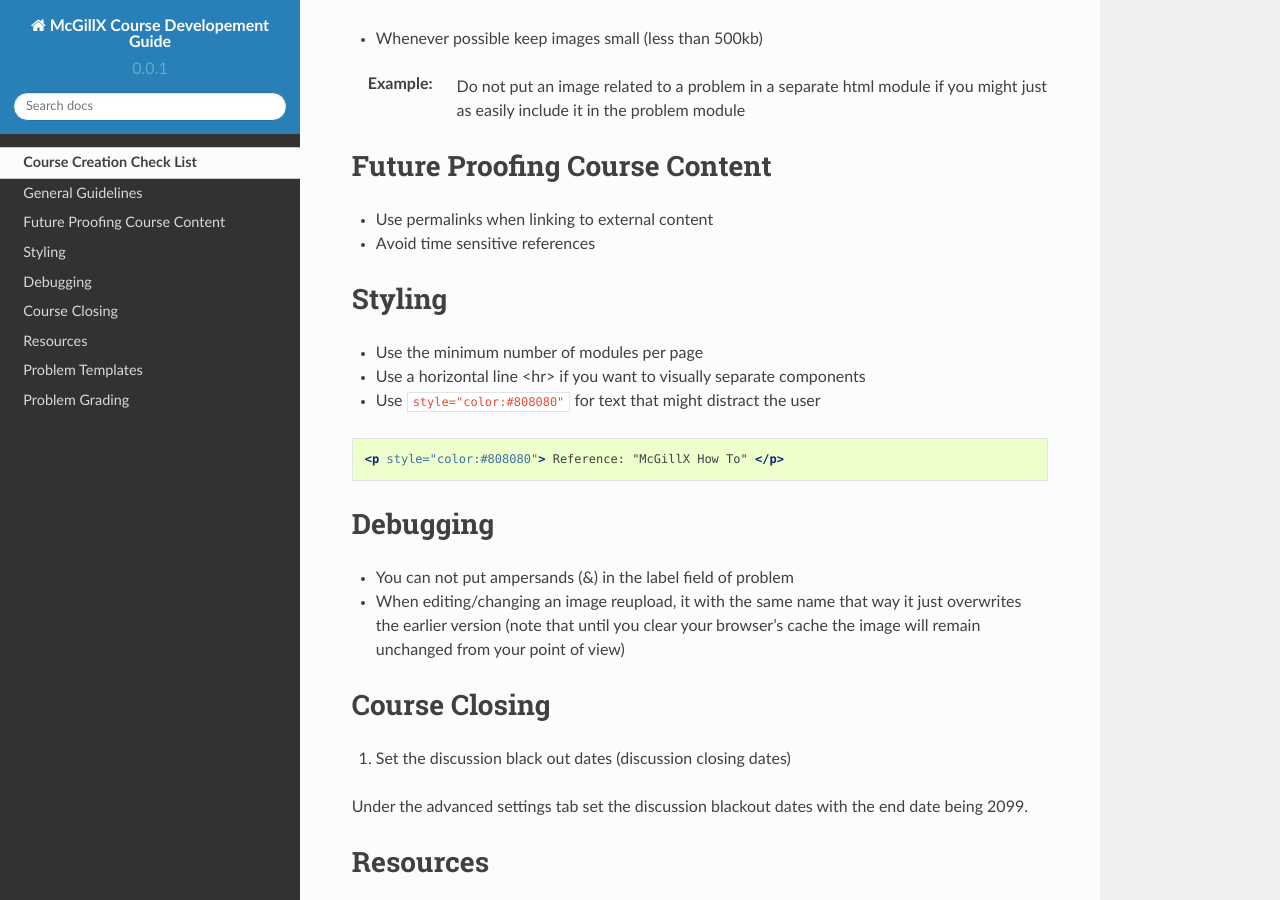
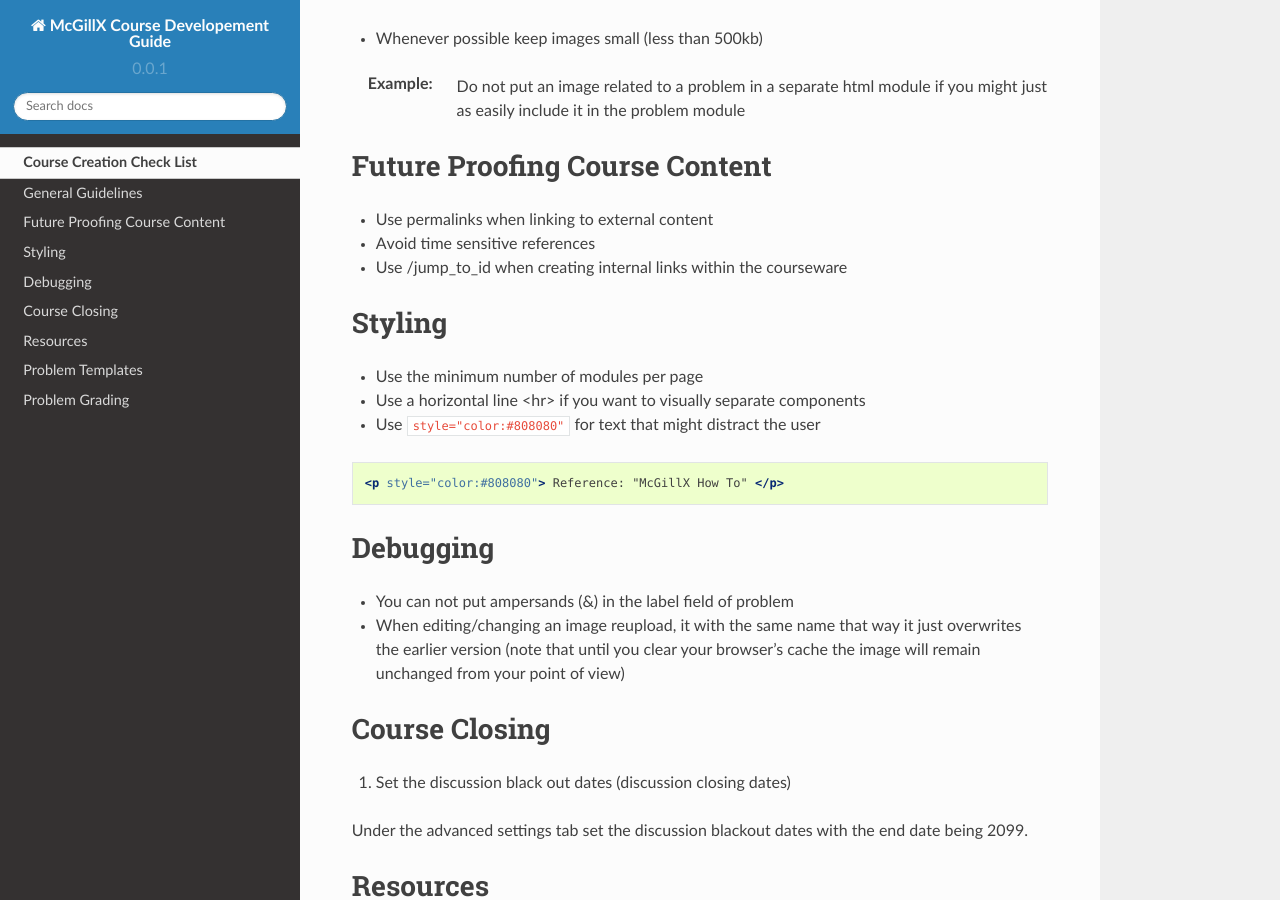
Before and after one commit to McGillX/course-development-guide, a Sphinx documentation site: the page built from docs/source/notes.rst, in a window 1280 px wide and 900 px high, scrolled down 386 px. Built offline with Sphinx 7.4.7 and the Read the Docs theme 2.0.0, drawn with Linux system fonts in a browser that asks for light colours.

Commit message:
Update notes.rst

```diff
--- a/docs/source/notes.rst
+++ b/docs/source/notes.rst
@@ -19,6 +19,7 @@
 
 - Use permalinks when linking to external content
 - Avoid time sensitive references
+- Use /jump_to_id when creating internal links within the courseware
 
 
 Styling
```
